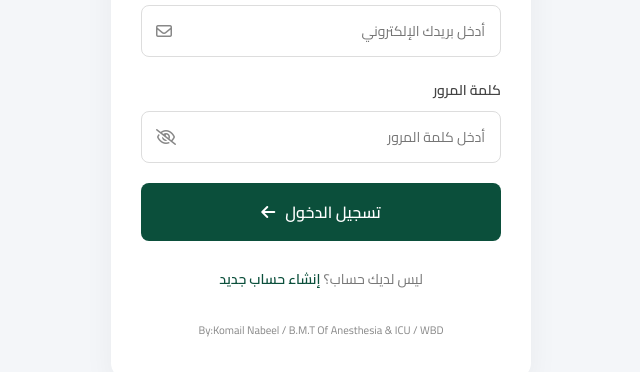
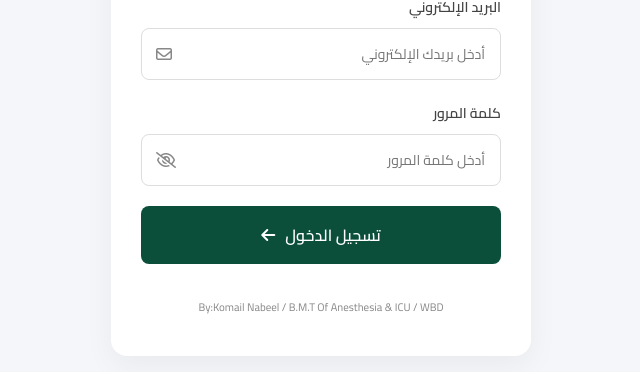
Before and after one commit to anesthesia26/NAZ, a plain HTML site: page index.html in a window 1280 px wide. Shown: the part 306-678 px from the top of the page, without its empty margins (319-959 px from the left). Drawn offline with Linux system fonts and the light colour scheme.

Commit message:
Update index.html

```diff
--- a/index.html
+++ b/index.html
@@ -21,11 +21,7 @@
         .input-wrapper i { position: absolute; left: 15px; top: 50%; transform: translateY(-50%); color: #888; }
         .submit-btn { background-color: #0b4f3b; color: white; border: none; width: 100%; padding: 14px; border-radius: 8px; font-size: 16px; font-weight: 600; cursor: pointer; transition: background 0.3s; display: flex; justify-content: center; align-items: center; gap: 10px; margin-top: 10px; }
         .submit-btn:hover { background-color: #093c2e; }
-        .footer-links { margin-top: 25px; font-size: 14px; }
-        .footer-links a { color: #0b4f3b; text-decoration: none; font-weight: 600; }
-        .footer-links a:hover { text-decoration: underline; }
-        .footer-text { color: #777; }
-        .developer-footer { text-align: center; margin-top: 30px; font-size: 11px; color: #888; line-height: 1.6; }
+        .developer-footer { text-align: center; margin-top: 35px; font-size: 11px; color: #888; line-height: 1.6; }
     </style>
 </head>
 <body>
@@ -54,10 +50,6 @@
                 <i class="fa-solid fa-arrow-left"></i>
             </button>
         </form>
-        <div class="footer-links">
-            <span class="footer-text">ليس لديك حساب؟ </span>
-            <a href="#">إنشاء حساب جديد</a>
-        </div>
         <div class="developer-footer">
             By:Komail Nabeel / B.M.T Of Anesthesia & ICU / WBD
         </div>
@@ -88,11 +80,9 @@
 
             try {
                 await signInWithEmailAndPassword(auth, email, password);
-                alert('تم تسجيل الدخول بنجاح عبر Firebase!');
-                // الانتقال المباشر للوحة التحكم في غيت هوب بيجيز
                 window.location.href = "dashboard.html";
             } catch (error) {
-                alert('خطأ في تسجيل الدخول: ' + error.message);
+                alert('خطأ في تسجيل الدخول: تأكد من صحة البريد أو كلمة المرور');
             }
         });
     </script>
```
